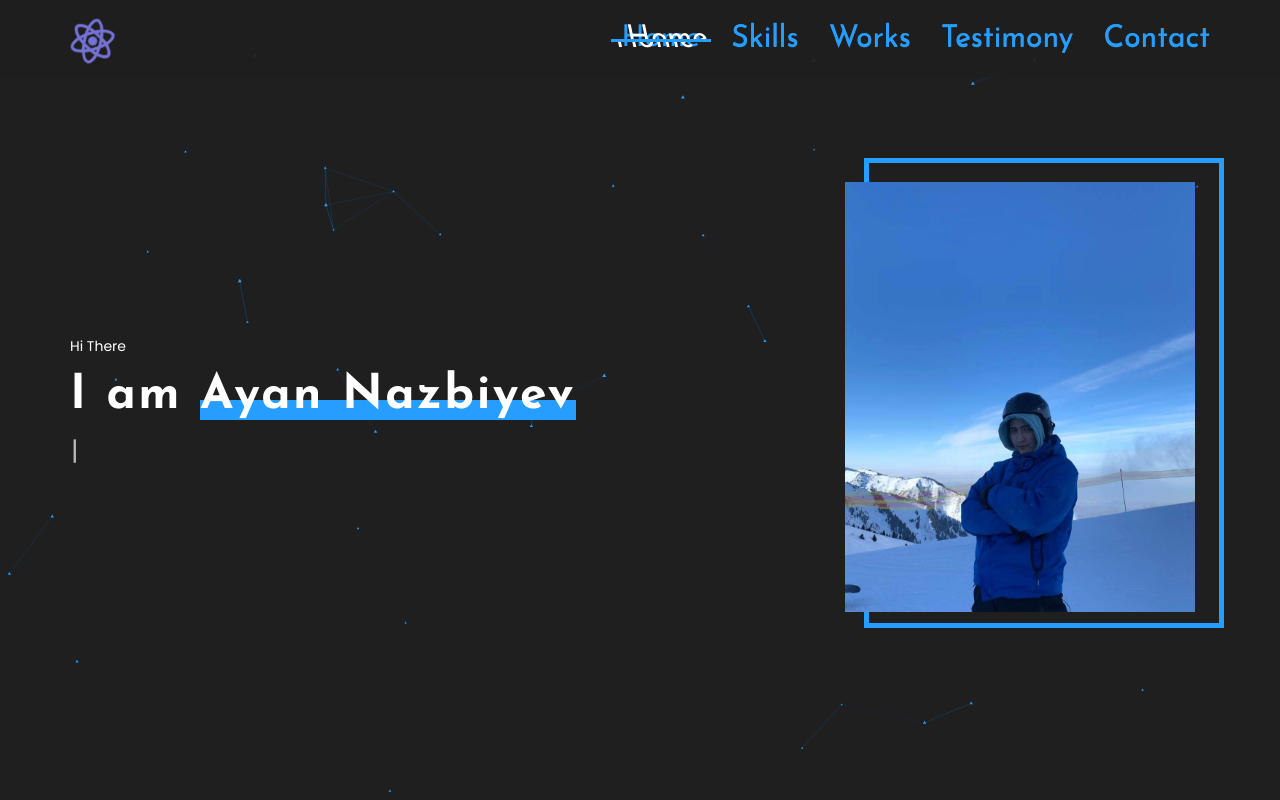
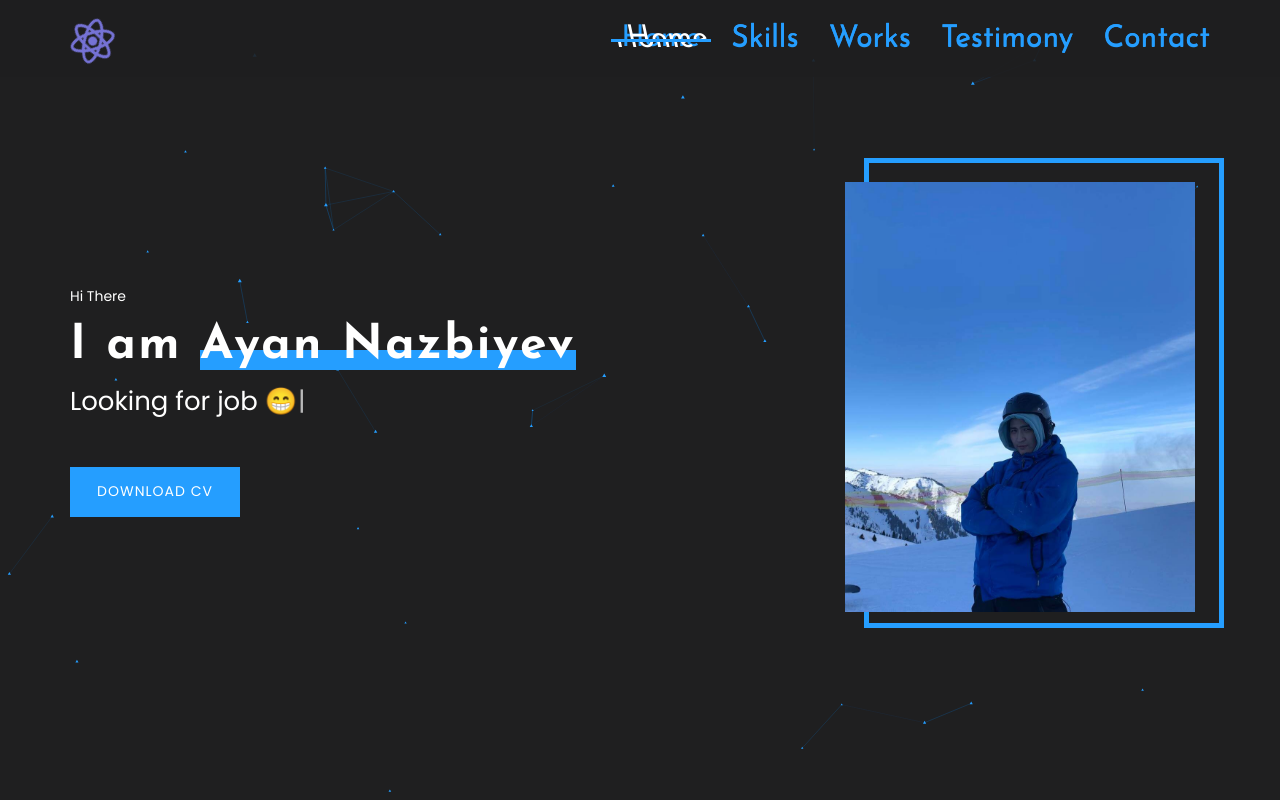
Before and after one commit to Ayanqq/portfolio, a React app: page / in a window 1280 px wide. Shown: the top 800 px of the page. Built offline with nearby package versions, Linux system fonts and the light colour scheme.

Commit message:
add button "download CV"

```diff
--- a/src/layout/sections/main/Main.tsx
+++ b/src/layout/sections/main/Main.tsx
@@ -5,6 +5,8 @@ import {FlexWrapper} from "../../../components/FlexWrapper";
 import {Container} from "../../../components/Container";
 import {S} from "./Main_Styles";
 import Typewriter from 'typewriter-effect';
+import {Button} from "../../../components/Button";
+import styled from "styled-components";
 
 
 export const Main: FC = () => {
@@ -19,7 +21,7 @@ export const Main: FC = () => {
                             <p>A Web Developer</p>
                             <Typewriter
                                 options={{
-                                    strings: ['A Web Developer', 'yes yes yes'],
+                                    strings: ['Frontend Developer 💻', 'Looking for job 😁'],
                                     autoStart: true,
                                     loop: true,
                                     delay:70,
@@ -27,6 +29,7 @@ export const Main: FC = () => {
                                 }}
                             />
                         </S.StyledH1>
+                        <Button className={'btnCV'}> Download CV </Button>
                     </div>
                     <Tilt>
                         <S.PhotoWrapper>
--- a/src/layout/sections/main/Main_Styles.ts
+++ b/src/layout/sections/main/Main_Styles.ts
@@ -1,10 +1,16 @@
 import styled from "styled-components";
 import {font} from "../../../styles/Common";
 import {theme} from "../../../styles/Theme";
+import {Button} from "../../../components/Button";
 
 const StyledMain = styled.section`
-  min-height: 100vh;
-  display: flex;
+    min-height: 100vh;
+    display: flex;
+
+    ${Button} {
+        margin-top:50px;
+        height:50px;
+    }
 `
 
 const PhotoWrapper = styled.div`
@@ -98,12 +104,14 @@ const SmallText = styled.span`
   font-weight: 400;
 `
 
+
+
 export const S = {
     StyledMain,
     PhotoWrapper,
     StyledImg,
     Name,
     StyledH1,
-    SmallText
+    SmallText,
 
 }
```
